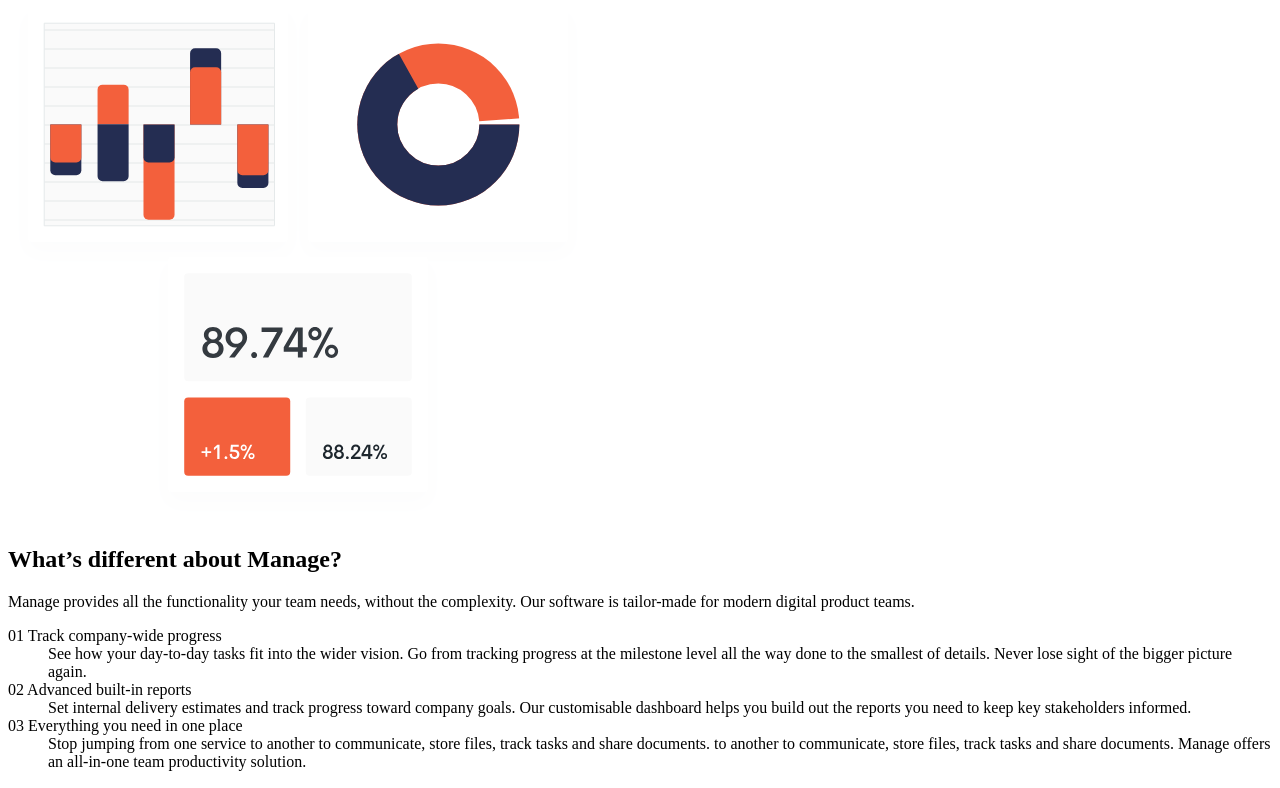
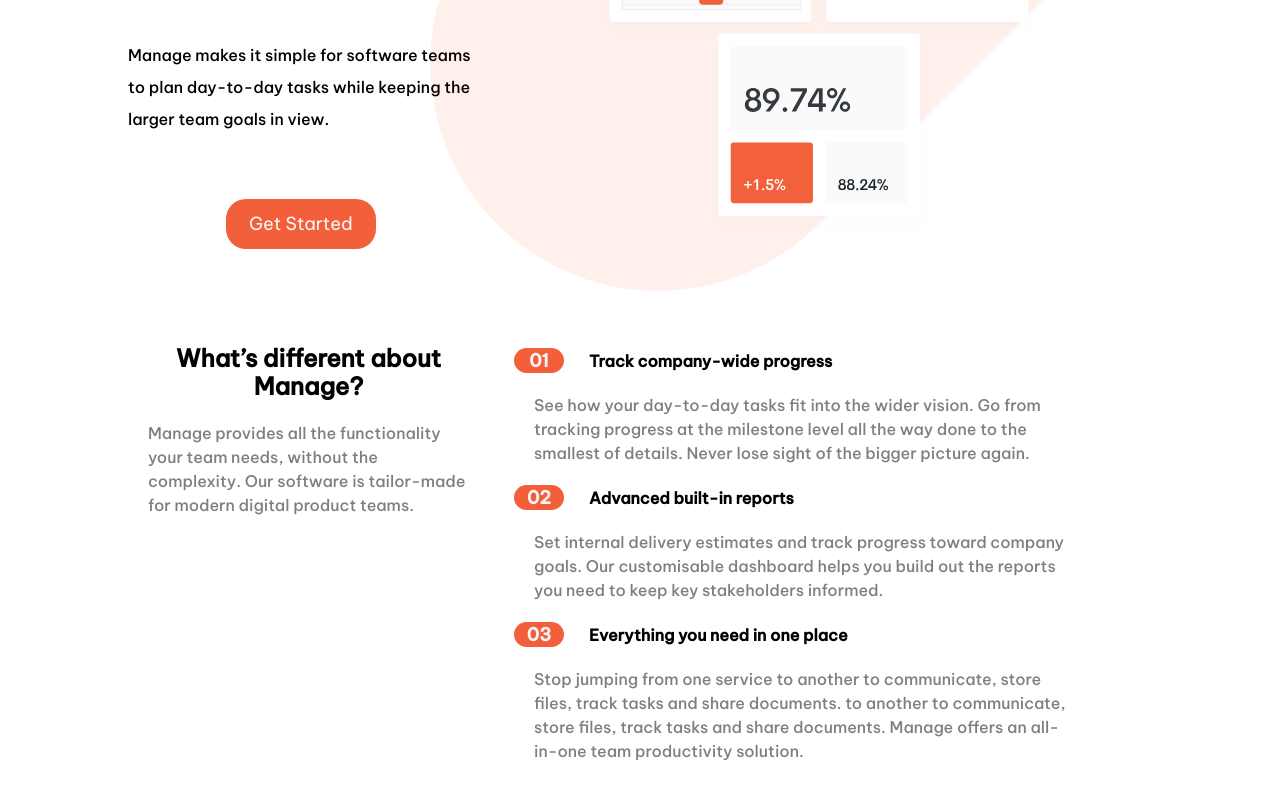
Before and after one commit to vishnusuderson/fullpage.github.io, a plain HTML site: page index.html in a window 1280 px wide. Shown: the part 319-1107 px from the top of the page. Drawn offline with Linux system fonts and the light colour scheme.

Commit message:
Update index.html

```diff
--- a/index.html
+++ b/index.html
@@ -11,7 +11,7 @@
       sizes="32x32"
       href="./images/favicon-32x32.png"
     />
-    <link rel="stylesheet" href="./new.css" />
+    <link rel="stylesheet" href="./style.css" />
 
     <title>Manage landing page</title>
 
@@ -273,6 +273,47 @@
         </div>
       </div>
     </footer>
+    <!---Pricing Product About Us Careers Community Get Started Bring everyone
+    together to build better products. Manage makes it simple for software teams
+    to plan day-to-day tasks while keeping the larger team goals in view. Get
+    Started What’s different about Manage? Manage provides all the functionality
+    your team needs, without the complexity. Our software is tailor-made for
+    modern digital product teams. 01 Track company-wide progress See how your
+    day-to-day tasks fit into the wider vision. Go from tracking progress at the
+    milestone level all the way done to the smallest of details. Never lose
+    sight of the bigger picture again. 02 Advanced built-in reports Set internal
+    delivery estimates and track progress toward company goals. Our customisable
+    dashboard helps you build out the reports you need to keep key stakeholders
+    informed. 03 Everything you need in one place Stop jumping from one service
+    to another to communicate, store files, track tasks and share documents.
+    Manage offers an all-in-one team productivity solution.
+
+    What they’ve said
+    Anisha Li
+    “Manage has supercharged our team’s workflow. The ability to
+    maintain visibility on larger milestones at all times keeps everyone
+    motivated.”
+    Ali Bravo
+    “We have been able to cancel so many other
+    subscriptions since using Manage. There is no more cross-channel confusion
+    and everyone is much more focused.”
+     Richard Watts
+      “Manage allows us to
+    provide structure and process. It keeps us organized and focused. I can’t
+    stop recommending them to everyone I talk to!”
+
+    Shanai Gough “Their software
+    allows us to track, manage and collaborate on our projects from anywhere. It
+    keeps the whole team in-sync without being intrusive.”
+    Get Started
+    Simplify how your team works today.
+     Get Started
+     Home Pricing Products About Us
+    Careers Community Privacy Policy
+     Updates in your inbox… Go
+     Copyright 2020.
+    All Rights Reserved
+    -->
     <div class="attribution">
       Challenge by
       <a href="https://www.frontendmentor.io?ref=challenge" target="_blank"
```
